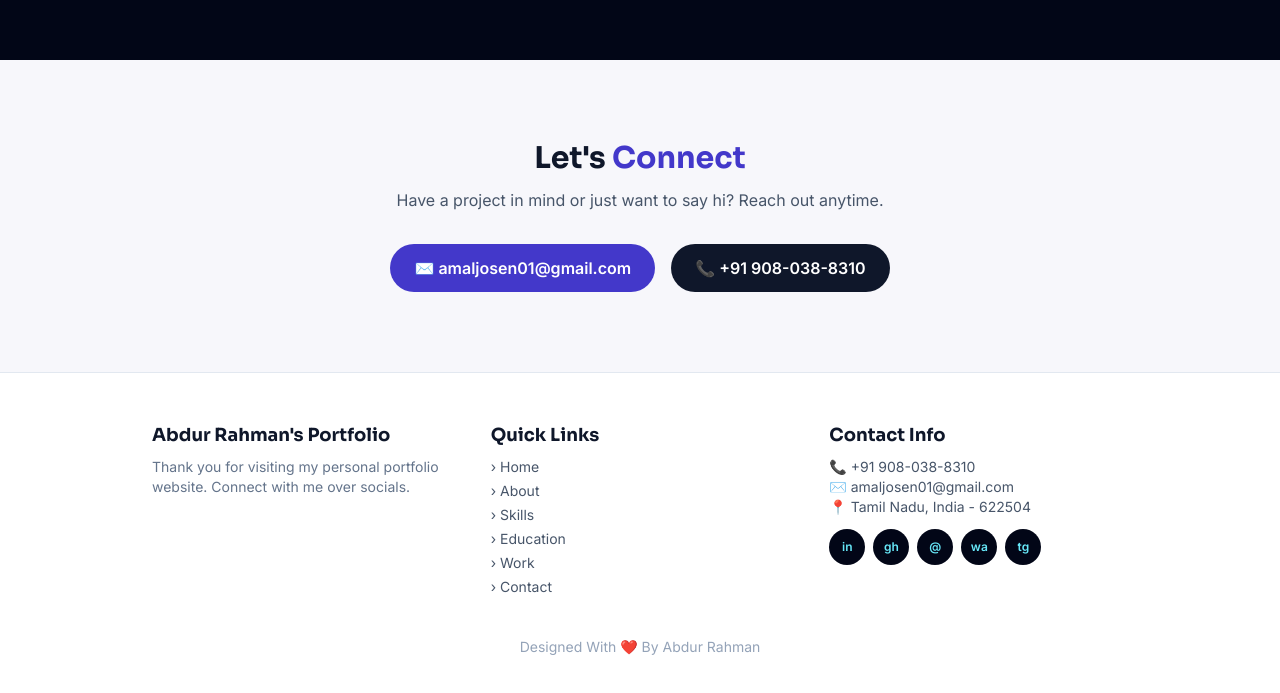
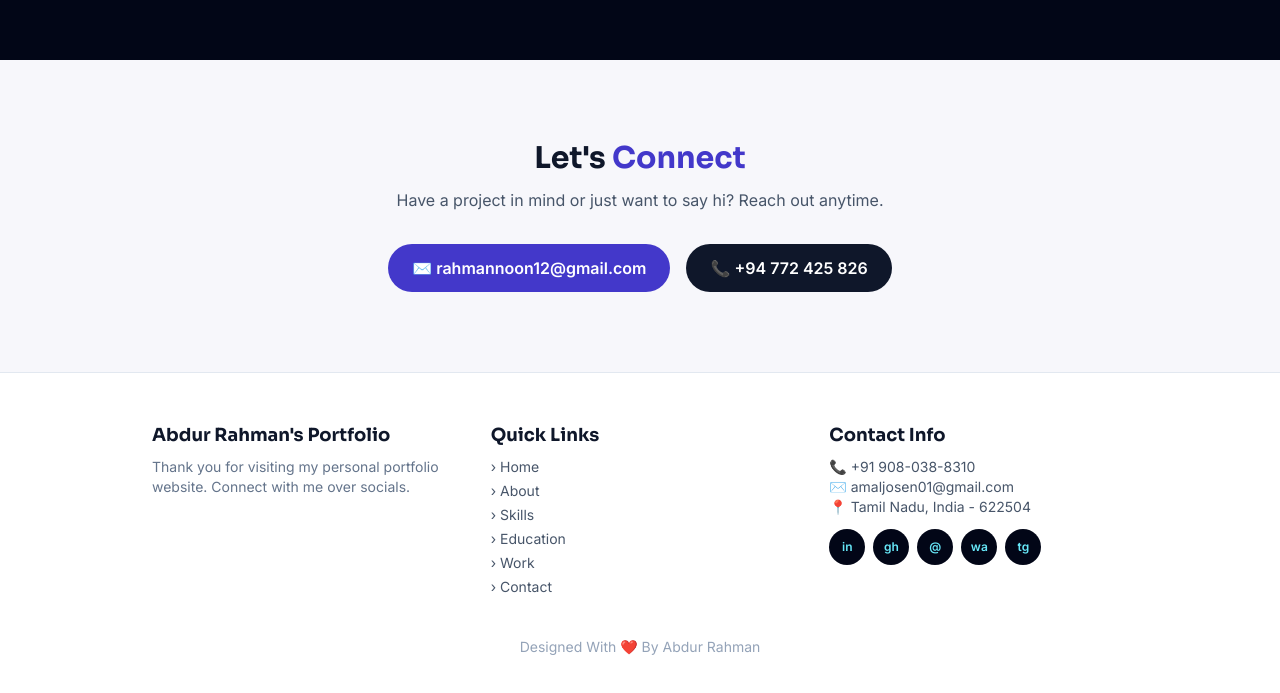
Before and after one commit to marazinaburahman-design/Portfolio, a React (Vite) app: page / in a window 1280 px wide. Shown: the part 6137-6830 px from the top of the page. Built offline with nearby package versions, Linux system fonts and the light colour scheme.

Commit message:
Update Contact.jsx

```diff
--- a/src/components/Contact.jsx
+++ b/src/components/Contact.jsx
@@ -9,8 +9,8 @@ export default function Contact() {
         <p className="mt-3 text-slate-600">Have a project in mind or just want to say hi? Reach out anytime.</p>
       </MotionReveal>
       <MotionReveal direction="scale" delay={0.1} className="mt-8 flex flex-col sm:flex-row gap-4 justify-center">
-        <motion.a href="mailto:amaljosen01@gmail.com" className="bg-indigo-700 text-white font-semibold px-6 py-3 rounded-full" whileHover={{ y: -5, scale: 1.045 }} whileTap={{ scale: 0.96 }}>✉️ amaljosen01@gmail.com</motion.a>
-        <motion.a href="tel:+919080388310" className="bg-slate-900 text-white font-semibold px-6 py-3 rounded-full" whileHover={{ y: -5, scale: 1.045 }} whileTap={{ scale: 0.96 }}>📞 +91 908-038-8310</motion.a>
+        <motion.a href="rahmannoon12@gmail.com" className="bg-indigo-700 text-white font-semibold px-6 py-3 rounded-full" whileHover={{ y: -5, scale: 1.045 }} whileTap={{ scale: 0.96 }}>✉️ rahmannoon12@gmail.com</motion.a>
+        <motion.a href="tel:+919080388310" className="bg-slate-900 text-white font-semibold px-6 py-3 rounded-full" whileHover={{ y: -5, scale: 1.045 }} whileTap={{ scale: 0.96 }}>📞 +94 772 425 826</motion.a>
       </MotionReveal>
     </section>
   )
```
